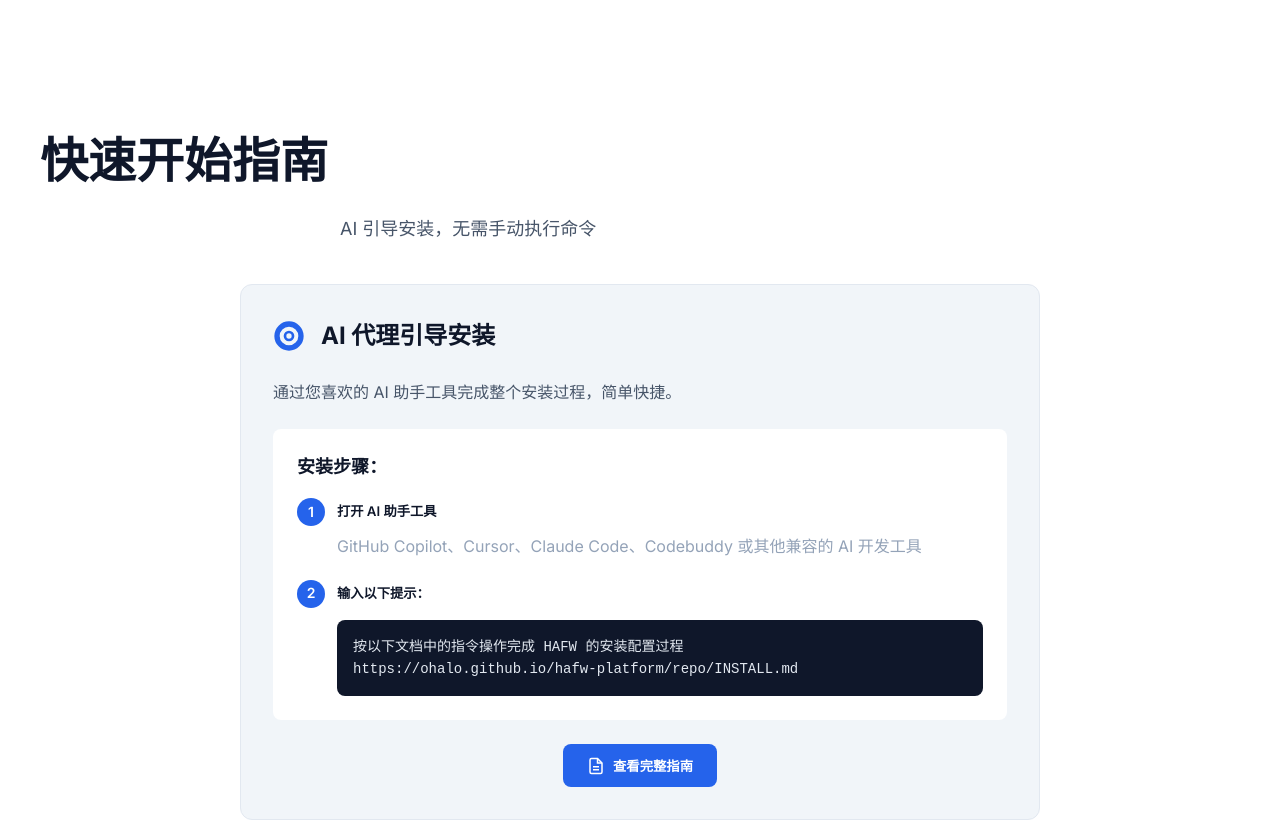
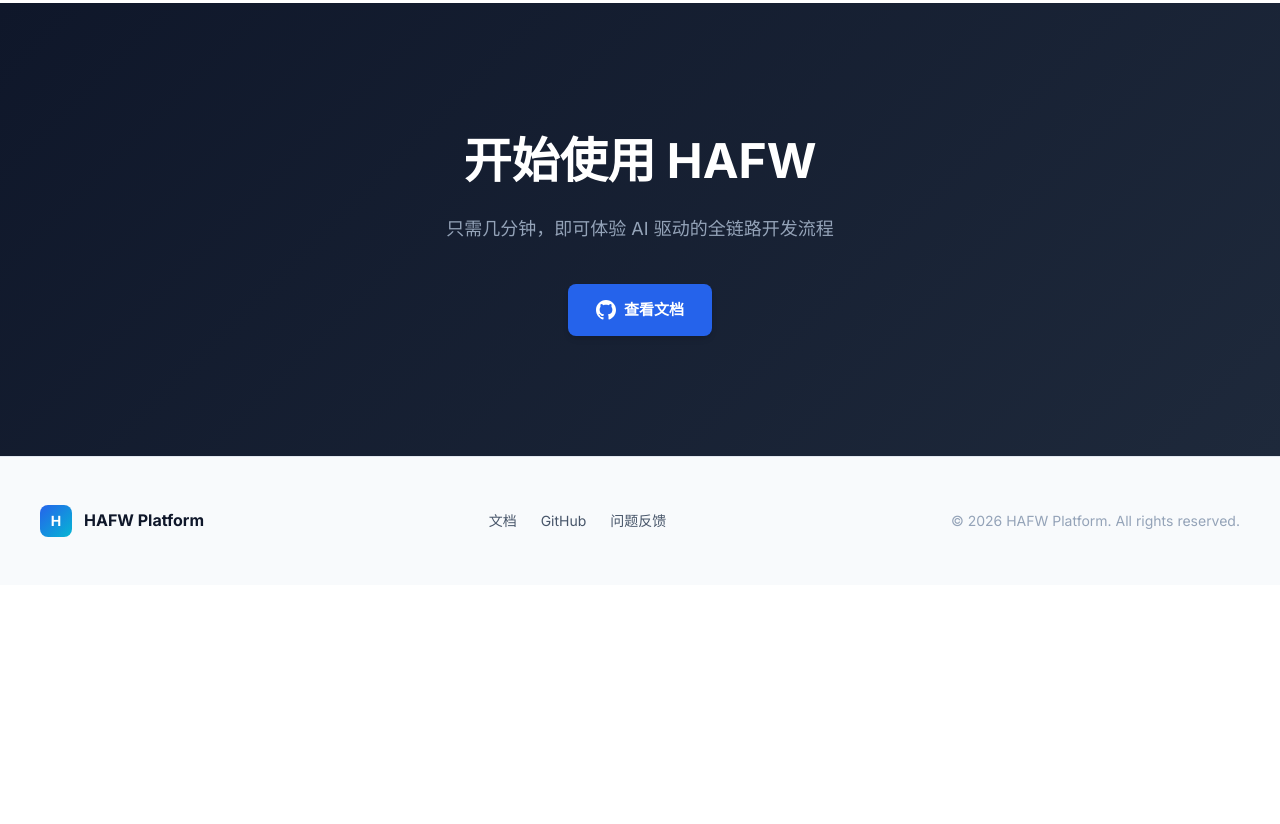
Before and after one commit to ohalo/hafw-platform, a plain HTML site: page docs/index.html in a window 1280 px wide. Shown: the part 5600-6424 px from the top of the page. After the commit the page ends 6185 px from the top, so only its background shows below. Drawn offline with Linux system fonts and the light colour scheme.

Commit message:
first commit

```diff
--- a/docs/index.html
+++ b/docs/index.html
@@ -1039,59 +1039,6 @@ https://hafw.halo26812.eu.org/hafw-platform/repo/INSTALL.md</code></pre>
         </div>
     </section>
 
-    <!-- Quick Start Guide Section -->
-    <section class="features" id="quick-start">
-        <div class="container">
-            <h2 class="section-title">快速开始指南</h2>
-            <p class="section-subtitle">AI 引导安装，无需手动执行命令</p>
-
-            <div style="max-width: 800px; margin: 40px auto; background: var(--bg-tertiary); padding: 32px; border-radius: var(--radius-lg); border: 1px solid var(--border);">
-                <div style="display: flex; align-items: center; gap: 16px; margin-bottom: 24px;">
-                    <svg width="32" height="32" viewBox="0 0 24 24" fill="none" stroke="var(--primary)" stroke-width="2">
-                        <path d="M12 2a10 10 0 1 0 10 10A10 10 0 0 0 12 2zm0 18a8 8 0 1 1 8-8 8 8 0 0 1-8 8z"></path>
-                        <circle cx="12" cy="12" r="3"></circle>
-                    </svg>
-                    <h3 style="font-size: 1.5rem; color: var(--text);">AI 代理引导安装</h3>
-                </div>
-
-                <p style="color: var(--text-secondary); margin-bottom: 24px;">通过您喜欢的 AI 助手工具完成整个安装过程，简单快捷。</p>
-
-                <div style="background: var(--bg); padding: 24px; border-radius: var(--radius); margin-bottom: 24px;">
-                    <h4 style="margin-bottom: 16px; color: var(--text); font-size: 1.125rem;">安装步骤：</h4>
-
-                    <div style="margin-bottom: 20px;">
-                        <div style="display: flex; align-items: center; gap: 12px; margin-bottom: 8px;">
-                            <span style="display: inline-flex; align-items: center; justify-content: center; width: 28px; height: 28px; background: var(--primary); color: white; border-radius: 50%; font-weight: 600; font-size: 0.875rem;">1</span>
-                            <h5 style="color: var(--text); font-weight: 600;">打开 AI 助手工具</h5>
-                        </div>
-                        <p style="color: var(--text-muted); margin-left: 40px;">GitHub Copilot、Cursor、Claude Code、Codebuddy 或其他兼容的 AI 开发工具</p>
-                    </div>
-
-                    <div>
-                        <div style="display: flex; align-items: center; gap: 12px; margin-bottom: 12px;">
-                            <span style="display: inline-flex; align-items: center; justify-content: center; width: 28px; height: 28px; background: var(--primary); color: white; border-radius: 50%; font-weight: 600; font-size: 0.875rem;">2</span>
-                            <h5 style="color: var(--text); font-weight: 600;">输入以下提示：</h5>
-                        </div>
-                        <pre style="background: #0f172a; padding: 16px; border-radius: var(--radius); margin-left: 40px; overflow-x: auto; color: #e2e8f0; font-size: 0.875rem;"><code>按以下文档中的指令操作完成 HAFW 的安装配置过程
-https://ohalo.github.io/hafw-platform/repo/INSTALL.md</code></pre>
-                    </div>
-                </div>
-
-                <div style="text-align: center; margin-top: 24px;">
-                    <button onclick="openDocsModal(); return false;" style="display: inline-flex; align-items: center; gap: 8px; padding: 12px 24px; background: var(--primary); color: white; border: none; border-radius: var(--radius); font-weight: 600; cursor: pointer; text-decoration: none; transition: all 0.2s;" onmouseover="this.style.background='var(--primary-dark)'" onmouseout="this.style.background='var(--primary)'">
-                        <svg width="18" height="18" viewBox="0 0 24 24" fill="none" stroke="currentColor" stroke-width="2">
-                            <path d="M14 2H6a2 2 0 0 0-2 2v16a2 2 0 0 0 2 2h12a2 2 0 0 0 2-2V8z"></path>
-                            <polyline points="14 2 14 8 20 8"></polyline>
-                            <line x1="16" y1="13" x2="8" y2="13"></line>
-                            <line x1="16" y1="17" x2="8" y2="17"></line>
-                        </svg>
-                        查看完整指南
-                    </button>
-                </div>
-            </div>
-        </div>
-    </section>
-
     <!-- CTA Section -->
     <section class="cta" id="get-started">
         <h2 class="cta-title">开始使用 HAFW</h2>
```
